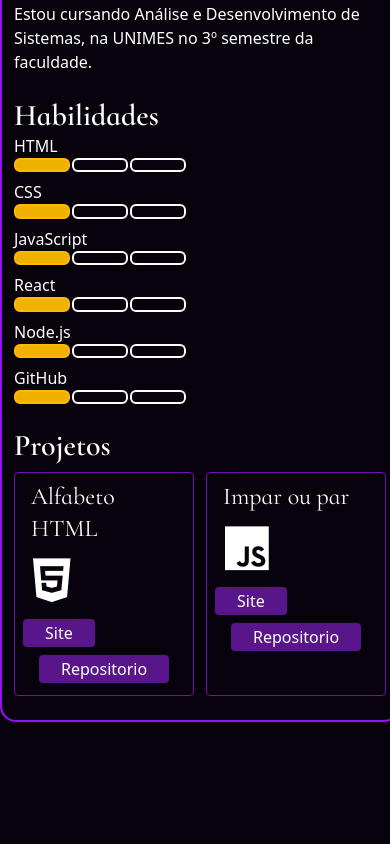
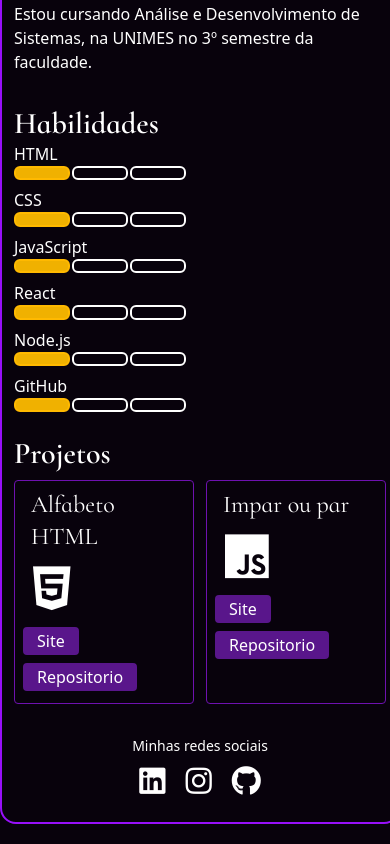
Before and after one commit to HellenCristinaP/Portifolio_Hellen, a React (Vite) app: page / in a window 390 px wide. Shown: the part 464-1308 px from the top of the page. Before the commit the page ends 1206 px from the top, so only its background shows below. Built offline with nearby package versions, Linux system fonts and the light colour scheme.

Commit message:
Add de redes sociais e melhoria de responsividade

```diff
--- a/src/App.jsx
+++ b/src/App.jsx
@@ -26,6 +26,7 @@ function App() {
         <h3 class="text-2xl lg:text-3xl">{subjects}</h3>
         <p>Estou cursando {subjects}, na {colegy} no 3º semestre da faculdade.</p>
         <br />
+      </header>
         <h2>Habilidades</h2>
         <ul class="grid grid-cols-1 gap-2 sm:grid-cols-2">
           <li>HTML
@@ -69,11 +70,16 @@ function App() {
         <br />
         <h2 class="pb-2">Projetos</h2>
         <article class="grid grid-cols-2 gap-3">
-          <Projetos nameproject={"Alfabeto HTML"} link={"https://hellencristinap.github.io/Alfabeto-em-HTML/"} linkRepo={"https://hellencristinap.github.io/Alfabeto-em-HTML/"} icon={"fab fa-html5"}/>
+          <Projetos nameproject={"Alfabeto HTML"} link={"https://hellencristinap.github.io/Alfabeto/"} linkRepo={"https://github.com/HellenCristinaP/Alfabeto"} icon={"fab fa-html5"}/>
 
           <Projetos nameproject={"Impar ou par"} image="../img/imparoupar.png" link={"https://hellencristinap.github.io/numeros/"} linkRepo={"https://github.com/HellenCristinaP/numeros"} icon={"fab fa-js"}/>
         </article>
-      </header>
+        <footer class="text-center pt-5">
+        <p class="text-sm font-light pt-3">Minhas redes sociais</p>
+            <a href="https:www.linkedin.com/in/hellen-cristina-araújo-da-silva"><i class="fab fa-linkedin"></i></a>
+            <a href="https://www.instagram.com/hellen.cris.001/"><i class="fab fa-instagram"></i></a>
+            <a href="https://github.com/HellenCristinaP"><i class="fab fa-github"></i></a>
+        </footer>
     </div>
   )
 }
--- a/src/index.css
+++ b/src/index.css
@@ -14,3 +14,12 @@ i {
   font-size: 50px;
   padding: 10px;
 }
+
+footer{
+
+
+  i {
+    @apply text-3xl hover:text-4xl transition-all
+    duration-300 ease-in-out;
+  }
+}
--- a/src/projetos.jsx
+++ b/src/projetos.jsx
@@ -4,8 +4,8 @@ function projetos({nameproject, image, link, linkRepo, icon}){
         <h3 class="mx-2 text-2xl">{nameproject}</h3>
         <i class={icon}></i>
         <br />
-        <a href={link}><button class="my-1 border-2 border-purple-900 rounded-sm px-5 bg-purple-900 hover:bg-[#08020C] transition duration-300 cursor-pointer active:bg-purple-900 lg:px-2">Site</button></a>
-        <a href={linkRepo}><button class="border-2 border-purple-900 rounded-sm px-5 my-1 bg-purple-900 hover:bg-[#08020C] transition duration-300 cursor-pointer active:bg-purple-900 lg:px-2 mx-4">Repositorio</button></a>
+        <a href={link}><button class="my-1 border-2 border-purple-900 rounded-sm px-3 bg-purple-900 hover:bg-[#08020C] transition duration-300 cursor-pointer active:bg-purple-900 lg:px-2">Site</button></a>
+        <a href={linkRepo}><button class="my-1 border-2 border-purple-900 rounded-sm px-3 bg-purple-900 hover:bg-[#08020C] transition duration-300 cursor-pointer active:bg-purple-900 sm:mx-2 lg:px-2 ">Repositorio</button></a>
     </div>
     )
 }
```
Also changed, not shown: 1 other file (tests, documents, lock files or other folders).
